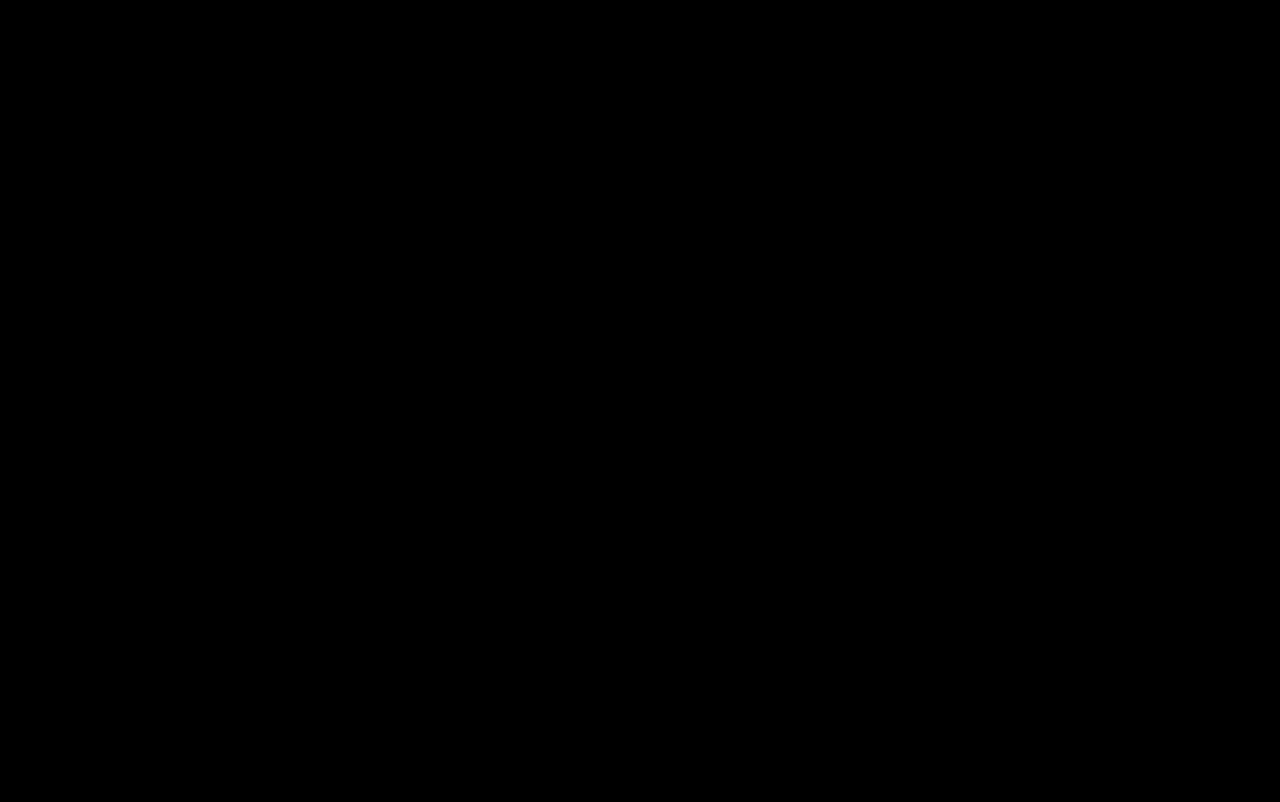
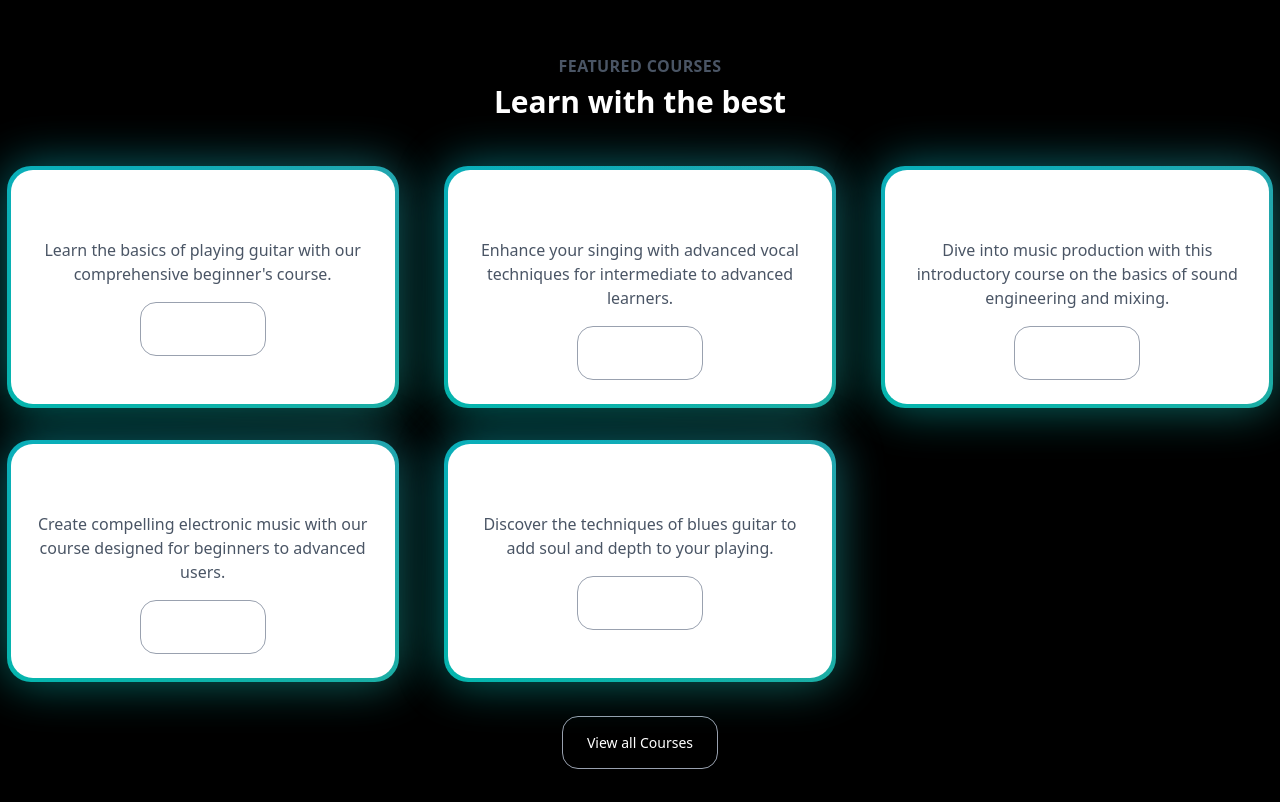
Before and after one commit to coder-591/Next-js, a Next.js app: page / in a window 1280 px wide. Shown: the part 634-1436 px from the top of the page. Before the commit the page ends 800 px from the top, so only its background shows below. Built offline with nearby package versions, Linux system fonts and the light colour scheme.

Commit message:
Using external UI components and learning how typeScript help in development

```diff
--- /dev/null
+++ b/src/Components/FeaturesSections.tsx
@@ -0,0 +1,65 @@
+"use client";
+import Link from "next/link";
+import coursesData from "@/Data/music_course.json";
+import { BackgroundGradient } from "./ui/background-gradient";
+
+const FeaturesSections = () => {
+  interface Course {
+    id: number;
+    title: string;
+    slug: string;
+    description: string;
+    price: number;
+    instructor: string;
+    isFeatured: boolean;
+  }
+  const courses = coursesData.courses.filter(
+    (course: Course) => course.isFeatured,
+  );
+
+  return (
+    <div className="py-12 ">
+      <div className="text-center">
+        <h2
+          className="text-base text-gray-600
+        font-semibold tracking-wide uppercase"
+        >
+          Featured Courses
+        </h2>
+        <p className="md:text-3xl mt-2 leading-8 font-extrabold text-white sm:text-4xl">
+          Learn with the best
+        </p>
+      </div>
+      <div className="mt-12">
+        <div className="grid grid-cols-1 sm:grid-cols-2 lg:grid-cols-3 gap-8 justify-center">
+          {courses.map((course) => (
+            <div key={course.id} className="flex justify-center">
+              <BackgroundGradient className="flex flex-col rounded-[22px] bg-white dark:bg-zinc-900 overflow-hidden h-full max-w-sm">
+                <div className="p-4 sm:p-6 flex flex-col gap-4 items-center text-center grow">
+                  <h1 className="font-semibold text-lg">{course.title}</h1>
+                  <p className="text-gray-600 ">{course.description}</p>
+                  <Link
+                    className="px-6 py-4 border border-gray-400 rounded-2xl font-medium text-sm"
+                    href={`/courses/${course.slug}`}
+                  >
+                    Learn More
+                  </Link>
+                </div>
+              </BackgroundGradient>
+            </div>
+          ))}
+        </div>
+      </div>
+      <div className="mt-12 text-center">
+        <Link
+          href={"/courses"}
+          className="px-6 py-4 border border-gray-400 rounded-2xl font-medium text-sm"
+        >
+          View all Courses
+        </Link>
+      </div>
+    </div>
+  );
+};
+
+export default FeaturesSections;
--- /dev/null
+++ b/src/Components/ui/background-gradient.tsx
@@ -0,0 +1,72 @@
+import { cn } from "@/lib/utils";
+import React from "react";
+import { motion } from "motion/react";
+
+export const BackgroundGradient = ({
+  children,
+  className,
+  containerClassName,
+  animate = true,
+}: {
+  children?: React.ReactNode;
+  className?: string;
+  containerClassName?: string;
+  animate?: boolean;
+}) => {
+  const variants = {
+    initial: {
+      backgroundPosition: "0 50%",
+    },
+    animate: {
+      backgroundPosition: ["0, 50%", "100% 50%", "0 50%"],
+    },
+  };
+  return (
+    <div className={cn("relative p-[4px] group", containerClassName)}>
+      <motion.div
+        variants={animate ? variants : undefined}
+        initial={animate ? "initial" : undefined}
+        animate={animate ? "animate" : undefined}
+        transition={
+          animate
+            ? {
+                duration: 5,
+                repeat: Infinity,
+                repeatType: "reverse",
+              }
+            : undefined
+        }
+        style={{
+          backgroundSize: animate ? "400% 400%" : undefined,
+        }}
+        className={cn(
+          "absolute inset-0 rounded-3xl z-[1] opacity-60 group-hover:opacity-100 blur-xl  transition duration-500 will-change-transform",
+          " bg-[radial-gradient(circle_farthest-side_at_0_100%,#00ccb1,transparent),radial-gradient(circle_farthest-side_at_100%_0,#7b61ff,transparent),radial-gradient(circle_farthest-side_at_100%_100%,#ffc414,transparent),radial-gradient(circle_farthest-side_at_0_0,#1ca0fb,#141316)]",
+        )}
+      />
+      <motion.div
+        variants={animate ? variants : undefined}
+        initial={animate ? "initial" : undefined}
+        animate={animate ? "animate" : undefined}
+        transition={
+          animate
+            ? {
+                duration: 5,
+                repeat: Infinity,
+                repeatType: "reverse",
+              }
+            : undefined
+        }
+        style={{
+          backgroundSize: animate ? "400% 400%" : undefined,
+        }}
+        className={cn(
+          "absolute inset-0 rounded-3xl z-[1] will-change-transform",
+          "bg-[radial-gradient(circle_farthest-side_at_0_100%,#00ccb1,transparent),radial-gradient(circle_farthest-side_at_100%_0,#7b61ff,transparent),radial-gradient(circle_farthest-side_at_100%_100%,#ffc414,transparent),radial-gradient(circle_farthest-side_at_0_0,#1ca0fb,#141316)]",
+        )}
+      />
+
+      <div className={cn("relative z-10", className)}>{children}</div>
+    </div>
+  );
+};
--- a/src/app/globals.css
+++ b/src/app/globals.css
@@ -17,4 +17,5 @@
 
 body{
   background-color: black;
+  color: #fff;
 }
--- a/src/app/page.tsx
+++ b/src/app/page.tsx
@@ -1,9 +1,11 @@
+import FeaturesSections from "@/Components/FeaturesSections";
 import HeroSection from "@/Components/HeroSection";
 
 export default function Home() {
   return (
     <main className="min-h-screen bg-black/96 antialiased bg-grid-white/[0.02]">
      <HeroSection/>
+     <FeaturesSections />
     </main>
   )
 }
```
